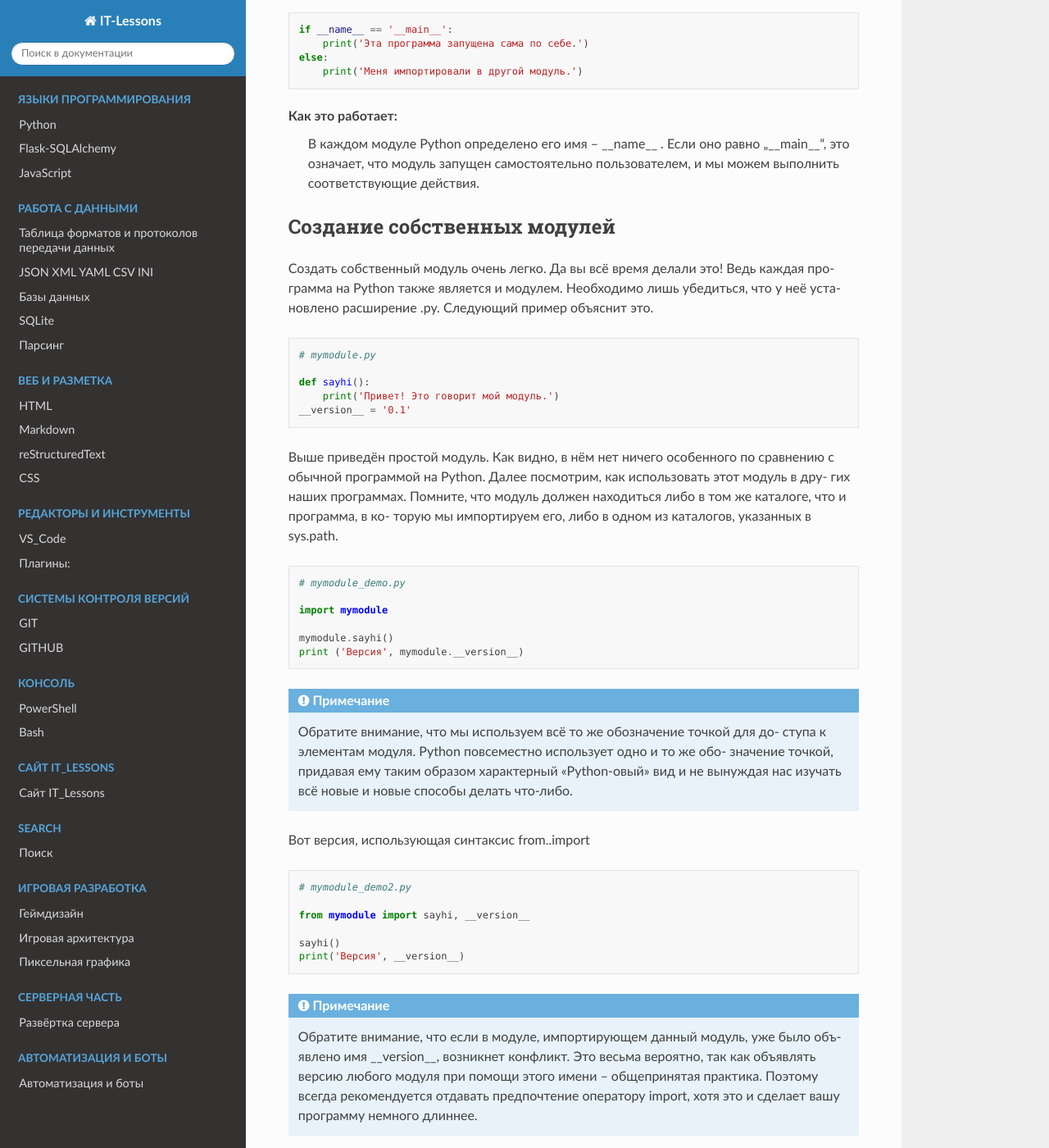
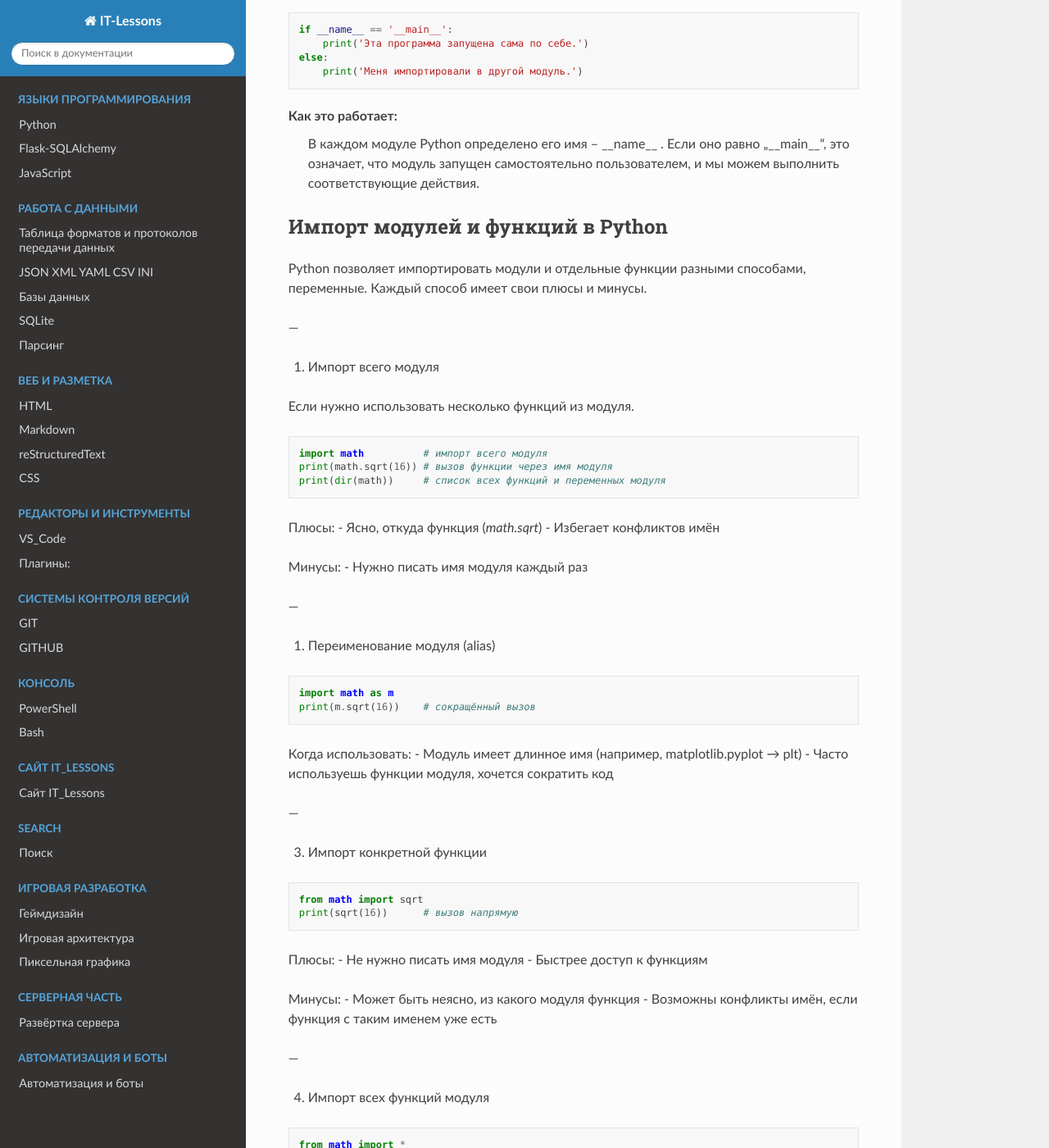
Before and after one commit to NMSprog/5_ITL, a Sphinx documentation site: the page built from source/Python/Built_in_module.rst, in a window 1280 px wide and 1400 px high, scrolled down 1317 px. Shown: the whole window at 82% size. Built offline with Sphinx 7.4.7 and the Read the Docs theme 3.1.0, drawn with Linux system fonts in a browser that asks for light colours; some of the changed text lies outside the part shown.

Commit message:
13.12.25 добовление в Python

```diff
--- a/source/Python/Built_in_module.rst
+++ b/source/Python/Built_in_module.rst
@@ -65,9 +65,84 @@ import, чтобы предотвратить конфликты имён и н
     В каждом модуле Python определено его имя – __name__ . Если оно равно '__main__', это означает,
     что модуль запущен самостоятельно пользователем, и мы можем выполнить соответствующие действия.
 
+Импорт модулей и функций в Python
+^^^^^^^^^^^^^^^^^^^^^^^^^^^^^^^^^
+
+Python позволяет импортировать модули и отдельные функции разными способами, переменные.
+Каждый способ имеет свои плюсы и минусы.
+
+---
+
+1. Импорт всего модуля
+
+Если нужно использовать несколько функций из модуля.
+
+.. code:: python
+
+    import math          # импорт всего модуля
+    print(math.sqrt(16)) # вызов функции через имя модуля
+    print(dir(math))     # список всех функций и переменных модуля
+
+Плюсы:
+- Ясно, откуда функция (`math.sqrt`)
+- Избегает конфликтов имён
+
+Минусы:
+- Нужно писать имя модуля каждый раз
+
+---
+
+1. Переименование модуля (alias)
+
+.. code:: python
+
+    import math as m
+    print(m.sqrt(16))    # сокращённый вызов
+
+Когда использовать:
+- Модуль имеет длинное имя (например, matplotlib.pyplot → plt)
+- Часто используешь функции модуля, хочется сократить код
+
+---
+
+3. Импорт конкретной функции
+
+.. code:: python
+
+    from math import sqrt
+    print(sqrt(16))      # вызов напрямую
+
+Плюсы:
+- Не нужно писать имя модуля
+- Быстрее доступ к функциям
+
+Минусы:
+- Может быть неясно, из какого модуля функция
+- Возможны конфликты имён, если функция с таким именем уже есть
+
+---
+
+4. Импорт всех функций модуля
+
+.. code:: python
+
+    from math import *
+
+⚠ Минусы:
+- Неясно, откуда взялись функции
+- Возможны конфликты имён
+- Сложнее читать и отлаживать код
+
+---
+
+**Вывод:**
+- `import module` — безопасно и читаемо
+- `import module as alias` — удобно для длинных имён
+- `from module import func` — удобно, когда нужны только конкретные функции
+- `from module import *` — использовать **не рекомендуется**
+
 Создание собственных модулей
 ^^^^^^^^^^^^^^^^^^^^^^^^^^^^
-
 
 Создать собственный модуль очень легко. Да вы всё время делали это! Ведь каждая про- грамма на Python
 также является и модулем. Необходимо лишь убедиться, что у неё уста- новлено расширение .py.
```
